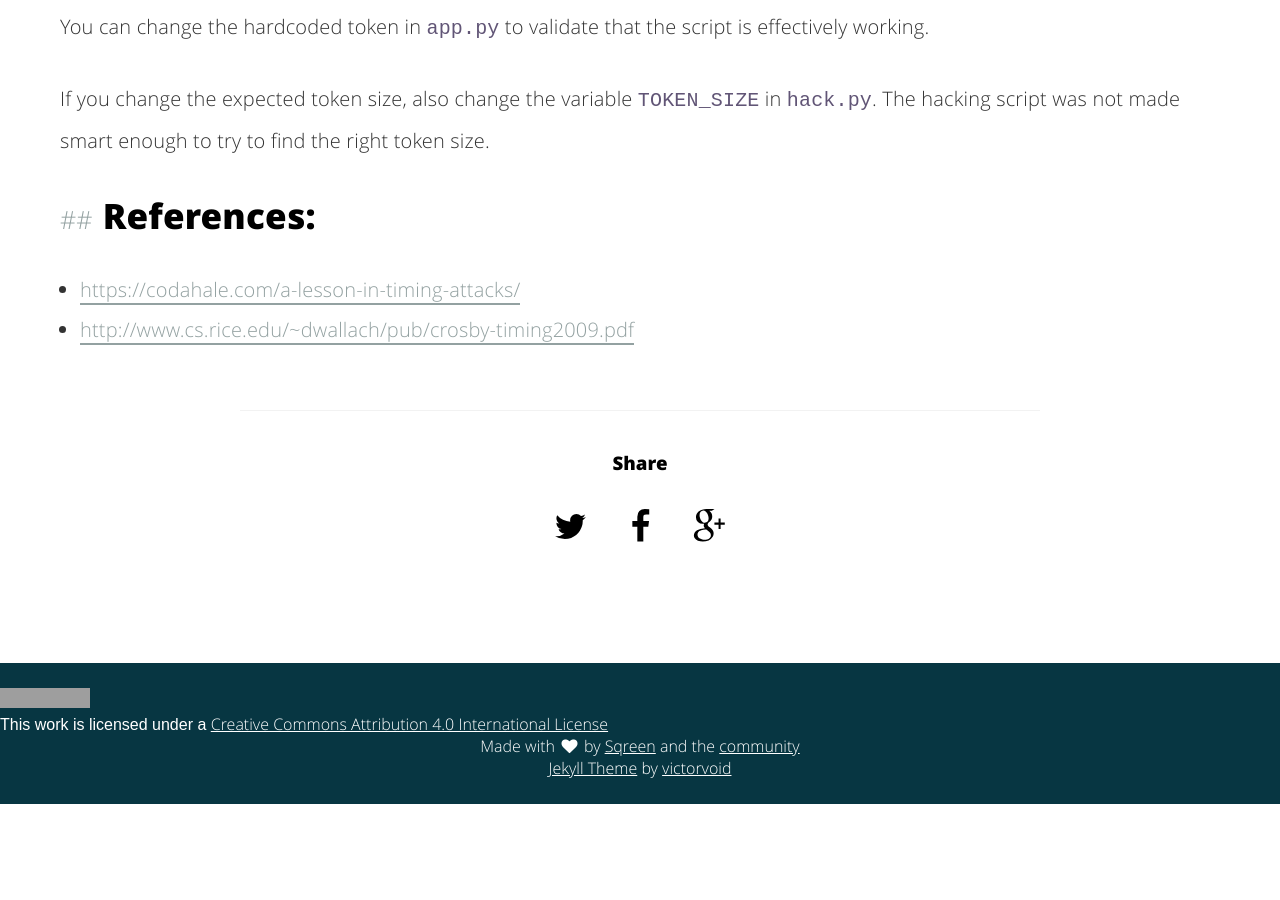
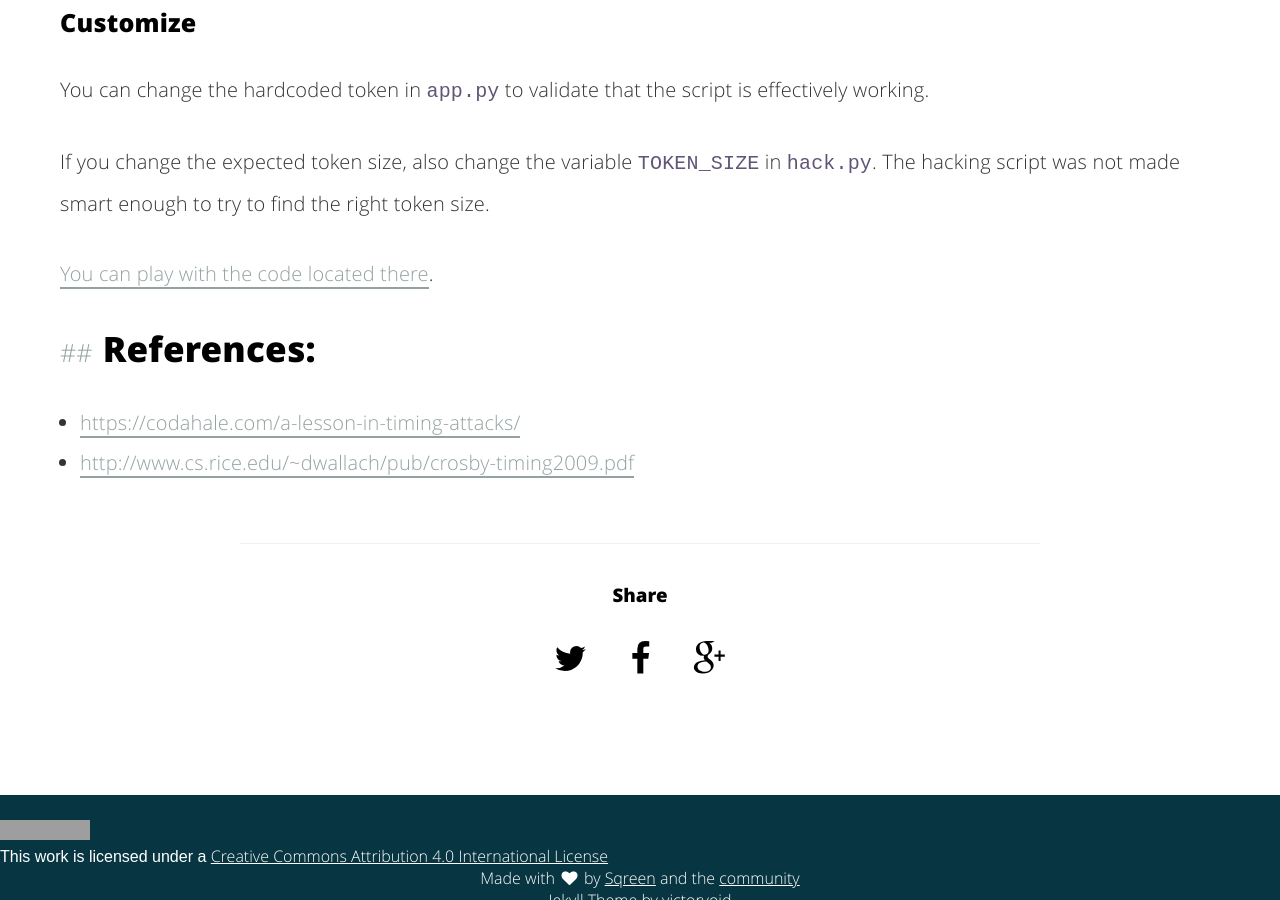
Before and after one commit to sqreen/DevelopersSecurityBestPractices, a Jekyll site: the page built from _practices/timing-attack/python.md, in a window 1280 px wide and 900 px high, scrolled down 5795 px. Built offline with Jekyll 4.4.1, drawn with Linux system fonts in a browser that asks for light colours; before the commit the page ends 6599 px from its top, so only the background shows below that; some of the changed text lies outside the part shown; grey boxes are pictures that could not be loaded.

Commit message:
Try to add link to the code directories in articles

```diff
--- a/_layouts/practice.html
+++ b/_layouts/practice.html
@@ -7,6 +7,10 @@
         {% include tree-posts.html %}
         <section class="post" itemscope itemtype="http://schema.org/BlogPosting">
             <h1 class="post-title" itemprop="name">{{ page.title }}</h1>
+
+
+            {% assign dirname = page.path | split: '/' | pop | join: '/' %}
+            <h3><a href="{{ site.github_url | append:'/tree/master/' | append:dirname | append:'/_' | append:page.language }}">All code examples are available there</a>.</h3>
 
             <article role="article" id="scroll" class="post-content" itemprop="articleBody">
                 {{ content }}
--- a/_practices/timing-attack/python.md
+++ b/_practices/timing-attack/python.md
@@ -66,6 +66,9 @@ The python standard lib also provides the function [`hmac.compare_digest`](https
 
 {% include_relative _python/README.md %}
 
+{% assign dirname = page.path | split: '/' | pop | join: '/' %}
+<a href="{{ site.github_url | append:'/tree/master/' | append:dirname | append:'/_' | append:page.language }}">You can play with the code located there</a>.
+
 ## References:
 
 - [https://codahale.com/a-lesson-in-timing-attacks/](https://codahale.com/a-lesson-in-timing-attacks/)
```
